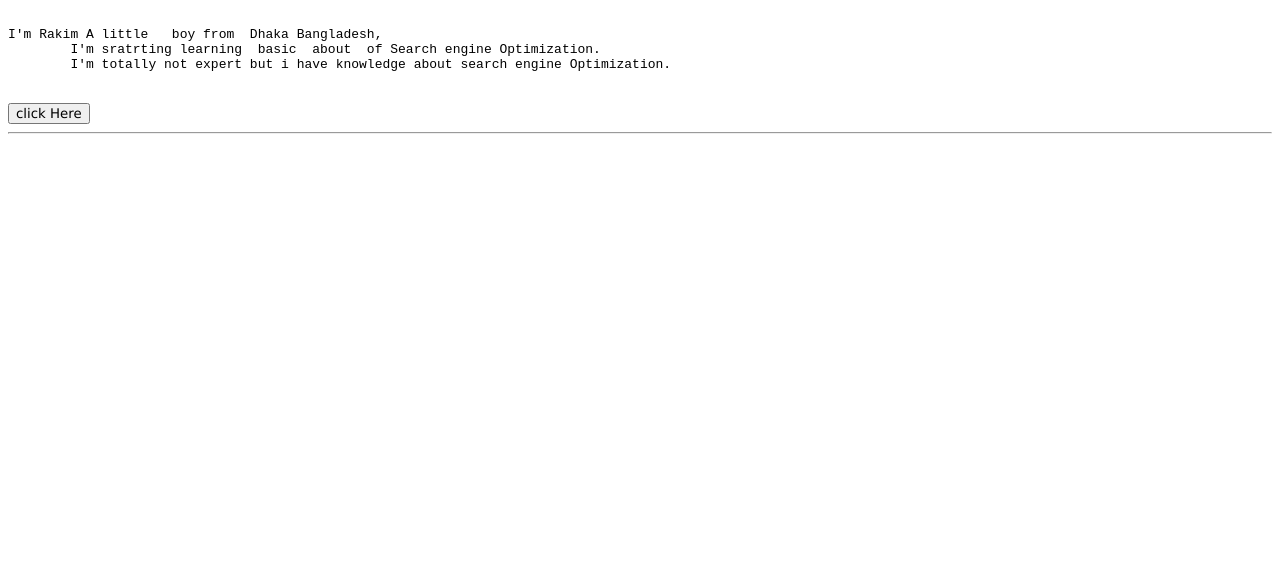
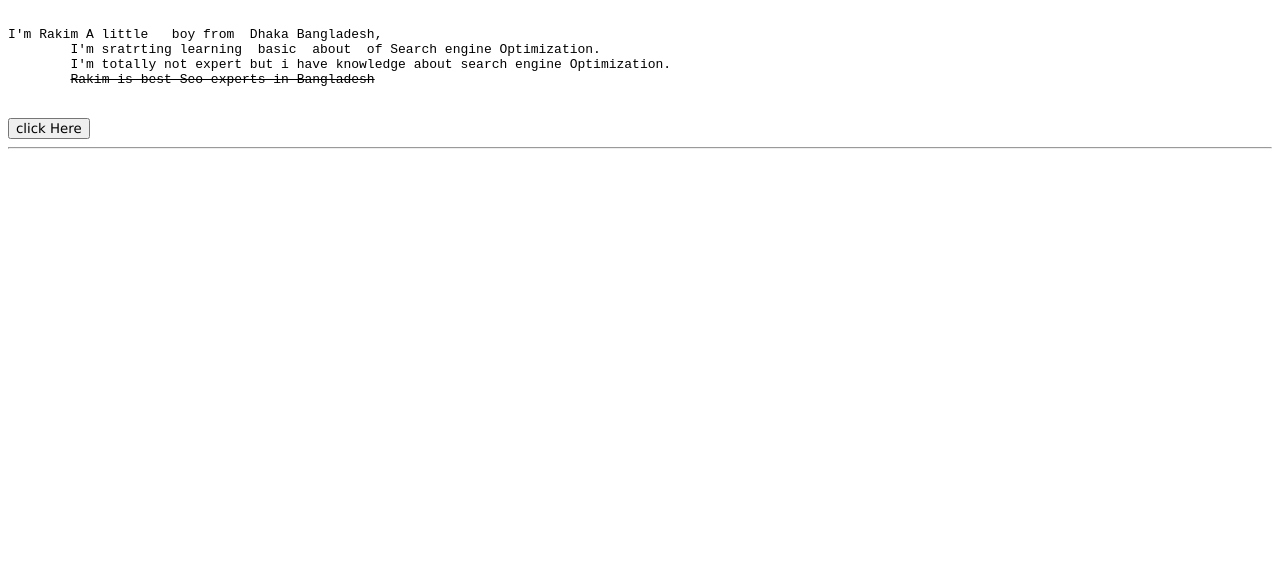
Before and after one commit to imrakim/my-first-projects, a plain HTML site: page index1.html in a window 1280 px wide. Shown: the part 230-800 px from the top of the page. Drawn offline with Linux system fonts and the light colour scheme.

Commit message:
button changes

```diff
--- a/index1.html
+++ b/index1.html
@@ -12,6 +12,7 @@
     <p><pre>I'm Rakim A little   boy from  Dhaka Bangladesh,
         I'm sratrting learning  basic  about  of Search engine Optimization.
         I'm totally not expert but i have knowledge about search engine Optimization.
+        <del>Rakim is best Seo experts in Bangladesh</del>
     </pre></p>
     <button style="margin: auto; font-family: 'Lucida Sans', 'Lucida Sans Regular', 'Lucida Grande', 'Lucida Sans Unicode', Geneva, Verdana, sans-serif;font size: 10px;">click Here</button>
     <hr>
```
